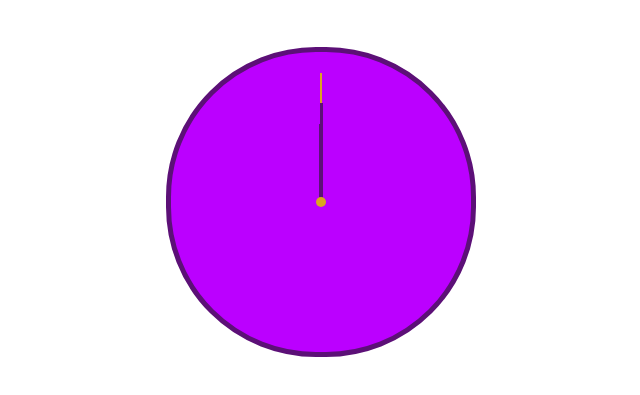
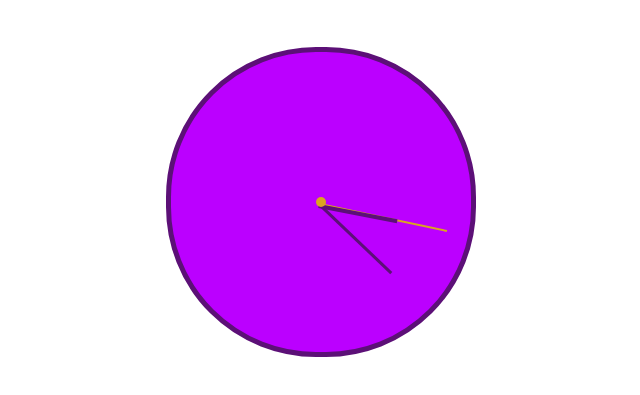
Before and after one commit to martinabeleva/Analog-Clock, a plain HTML site: page index.html in a window 1280 px wide. Shown: the part 101-496 px from the top of the page, without its empty margins (319-959 px from the left). Drawn offline with Linux system fonts and the light colour scheme.

Commit message:
Hands functionality added

```diff
--- a/main.js
+++ b/main.js
@@ -1 +1,17 @@
 const secondsHand = document.getElementById("seconds-hand")
+const minutesHand = document.getElementById("minutes-hand")
+const hoursHand = document.getElementById("hours-hand")
+
+function getTime(){
+
+    const timeNow = new Date();
+    const secs = timeNow.getSeconds();
+    const minutes = timeNow.getMinutes();
+    const hours = timeNow.getHours();
+    const timeInterval = 6;
+
+    secondsHand.style.transform = "rotate(" + (secs * timeInterval) + "deg)"
+    minutesHand.style.transform = "rotate(" + (minutes * timeInterval + secs/10) + "deg)"
+    hoursHand.style.transform = "rotate(" + (hours * 30 + minutes/2) + "deg)"
+}
+setInterval(getTime, 100)
--- a/styles.css
+++ b/styles.css
@@ -33,6 +33,7 @@ h1 {
     background-color: goldenrod;
     left: 149px;
     bottom:149px ;
+    transform-origin: 0 100%;
 
 }
 
@@ -43,6 +44,7 @@ h1 {
     position: absolute;
     left: 149px;
     bottom:149px ;
+    transform-origin: 0 100%;
 }
 
 #hours-hand {
@@ -52,6 +54,7 @@ h1 {
     position: absolute;
     left: 148px;
     bottom:148px ;
+    transform-origin: 0 100%;
 }
 
 #center {
```
